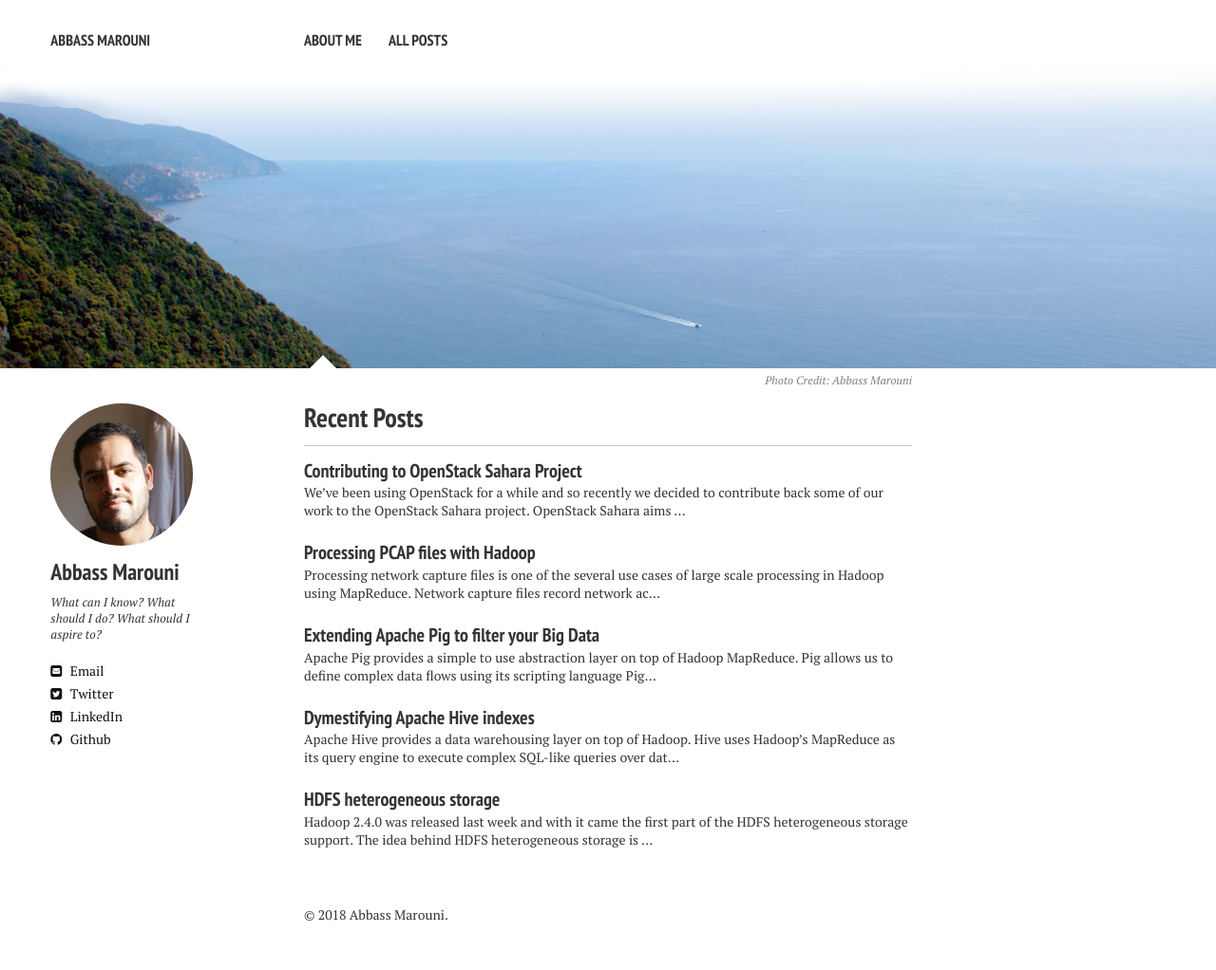
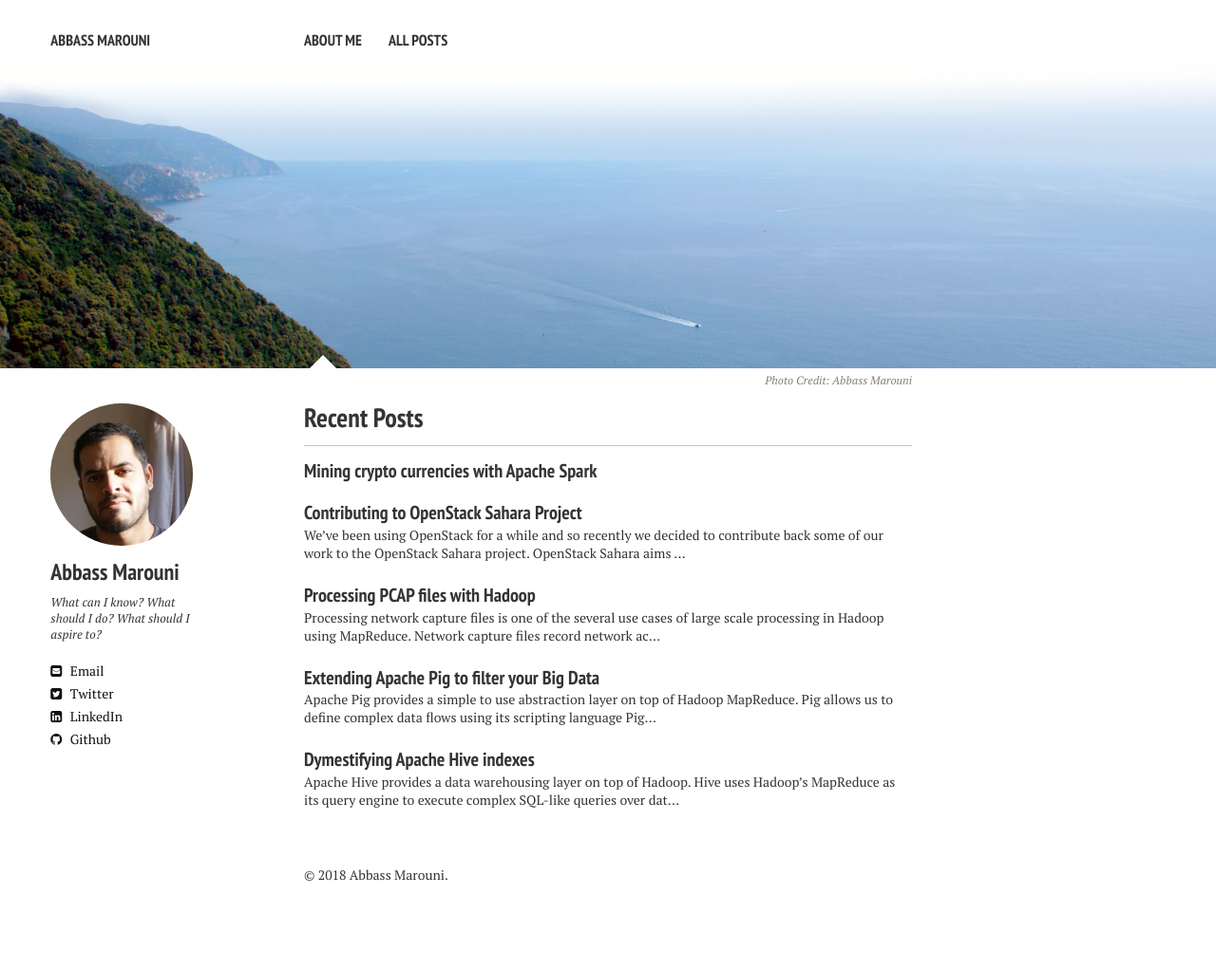
Before and after one commit to marouni/marouni.github.io, a Jekyll site: the page built from index.md, in a window 1280 px wide. Shown: the whole page at 95% size. Built offline with Jekyll 4.4.1, drawn with Linux system fonts in a browser that asks for light colours; nearby versions of some CDN libraries; after the commit the page ends 980 px from its top, so only the background shows below that; some of the changed lines change nothing that is shown.

Commit message:
add new mining post

````diff
--- a/_config.yml
+++ b/_config.yml
@@ -30,7 +30,7 @@ owner:
   bio: "What can I know?\nWhat should I do?\nWhat should I aspire to?"
   email: abbass.marouni@gmail.com
   disqus-shortname: marouni
-  twitter: AbbassMarouni
+  twitter: abbassmarouni
   google:
     plus: #username
     analytics: 'UA-50476639-1'
--- /dev/null
+++ b/_posts/2017-12-30-spark-coins-mining.markdown
@@ -0,0 +1,92 @@
+---
+layout: post
+title:  "Mining crypto currencies with Apache Spark"
+date:   2017-12-30 19:44:30
+comments: true
+categories: jekyll update
+---
+
+![](http://dogecoin.com/imgs/dogecoin-300.png "Dogecoin") ![](https://spark.apache.org/images/spark-logo-trademark.png "Apache Spark")
+
+## Crypto currencies
+Crypto currencies are gaining more and more momentum, and the last Bitcoin surge (17/12/2017) where the exchange price almost hit the 20000$ mark [1] is just another evidence of this momentum.
+
+Developers and users alike are riding the crypto currency wave with Bitcoin adoption soaring as evidenced by the number of unique address transactions [2].
+
+But Bitcoin isn't the only player in the crypto currency market, with a 37% market share [3] (at the time of writing) it lives along side the remaining 63% divided between more than 1300 digital currencies ! [4]. So, there's a plenty of currencies to choose from and to mine, which brings us to the main topic of this post.
+
+## CPU mining is so 2009 !
+Mining is the corner stone of all PoW (Proof of Work) based crypto currencies as it integrates and secures the transactions in the currency's public ledger (more on this in the excellent *Mastering Bitcoin* chapter on [Mining](http://chimera.labs.oreilly.com/books/1234000001802/ch08.html).
+
+Mining rewards miners with new coins, so people started investing heavily in mining equipment, with some specialized mining hardware that costs thousands of dollars like the [Antminer S9](https://shop.bitmain.com/antminer_s9_asic_bitcoin_miner.htm). So mining on one's PC or even phone became quickly obsolete as it couldn't keep up with the dedicated mining hardware. Some new currencies are working on alternative mining approaches that are more CPU friendly, and even some less popular currencies are still profitable and *fun* with CPU mining.
+
+
+The most popular CPU mining project is still the [cpu-miner](https://github.com/pooler/cpuminer) which supports a wide variety of algorithms and the latest pool mining protocols.
+
+## Distributed mining with Apache Spark
+[Apache Spark](https://spark.apache.org/) is a popular large scale distributed data processing framework with a wide range of practical use cases. While Spark provides the processing logic, the distributed execution is often delegated to separate cluster managers (Apache Yarn, Apache Mesos, Kubernetes). These cluster managers take care of all the distributed systems plumbing like running different workers on different cluster nodes and assigning appropriate cluster resources to these workers.
+
+With this in mind, I wrote a Spark job that uses the cpu-miner as the main processing logic. In doing so I was able to run the cpu-miner on the underlying cluster without any additional cluster specific configuration.
+
+The Spark job starts by distributing the cpu-miner to the cluster workers :
+```scala
+sparkContext.addFile(localScriptPath)
+sparkContext.addFile(localMinerdPath)
+val remoteScriptPath = SparkFiles.get(RUNNER_SCRIPT)
+val remoteMinerdPath = SparkFiles.get(MINER)
+```
+
+Then prepares the cpu-miner arguments :
+```scala
+val scriptEnvMap: Map[String, String] = Utilities.parseArguments(args) + ("MINER_EXEC" -> remoteMinerdPath)
+```
+
+And finally uses the `pipe` transformation with the `count` action to launch the distributed mining :
+```scala
+sparkContext.emptyRDD[Int]
+      .repartition(PARALLEL_MINERS)
+      .pipe(remoteScriptPath, scriptEnvMap)
+      .count()
+```
+
+The complete Spark job with instructions on how to build and tune the job are available on my Github : [https://github.com/marouni/spark-yarn-miner](https://github.com/marouni/spark-yarn-miner)
+
+## Dogecoin meets Apache Spark !
+_Now let's mine some Dogecoins with Apache Spark !_
+
+I started by creating an account in the [Dogecoin Aika pool](https://aikapool.com/doge/index.php?page=login), which still supports CPU mining.
+Then all I had to do was to launch my Spark job using `spark-submit` with the correct arguments :
+```bash
+spark-submit --master yarn
+--class fr.marouni.spark.coins.SparkYarnMiner spark-yarn-miner.jar
+--url stratum+tcp://stratum.aikapool.com:7915
+--username 59427323640714255344
+--worker-id worker0001
+--password password
+```
+
+The complete argument list is available on the project's [Github page](https://github.com/marouni/spark-yarn-miner).
+The job output shows the distributed miners starting to accept work from the pool :
+```
+[2018-01-02 21:41:38] 4 miner threads started, using 'scrypt' algorithm.
+[2018-01-02 21:41:38] Starting Stratum on stratum+tcp://stratum.aikapool.com:7915
+[2018-01-02 21:41:38] Binding thread 2 to cpu 2
+[2018-01-02 21:41:38] Binding thread 1 to cpu 1
+[2018-01-02 21:41:38] Binding thread 3 to cpu 3
+
+[2018-01-02 21:41:39] Stratum requested work restart
+[2018-01-02 21:41:44] thread 2: 4104 hashes, 15 khash/s
+[2018-01-02 21:41:44] thread 0: 4104 hashes, 15 khash/s
+[2018-01-02 21:41:44] thread 3: 4104 hashes, 15 khash/s
+[2018-01-02 21:41:44] thread 1: 4104 hashes, 15 khash/s
+```
+
+Each mining worker will bind by default to all of the available threads, so some cluster tuning is required to achieve the best hash rate. Please to Spark tuning documentation of your chosen cluster.
+
+In the above example I launched the distributed mining on Apache Yarn but I could have done the same on a Apache Mesos or even Kubernetes by changing `spark-submit` parameters without any job recompilation.
+
+## References
+* [1] : https://charts.bitcoin.com/chart/price
+* [2] : https://blockchain.info/fr/stats
+* [3] : https://coinmarketcap.com/
+* [4] : https://coinmarketcap.com/all/views/all/
````
